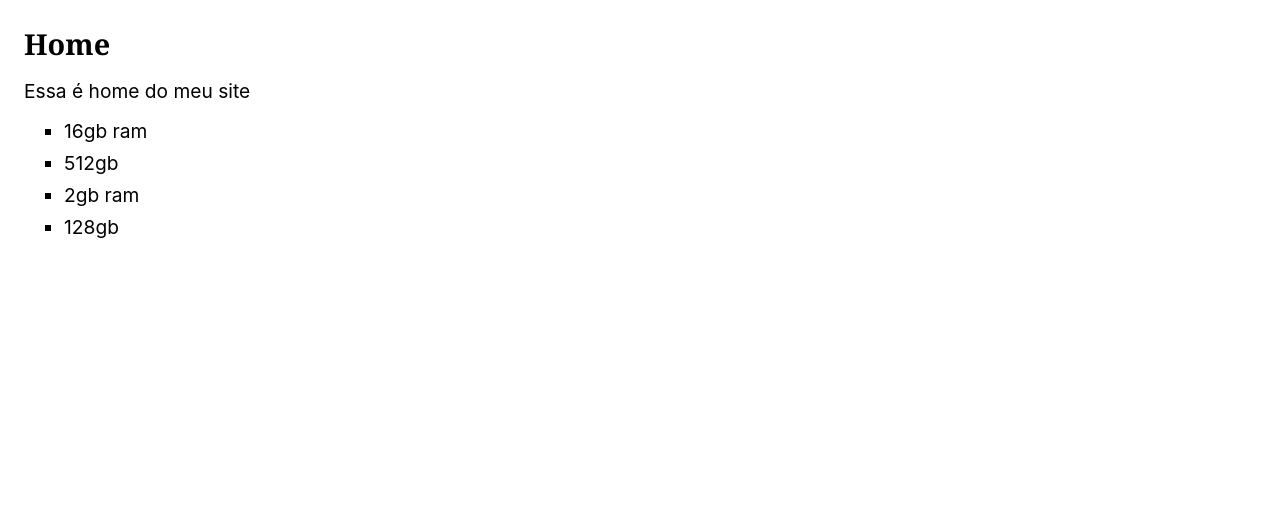
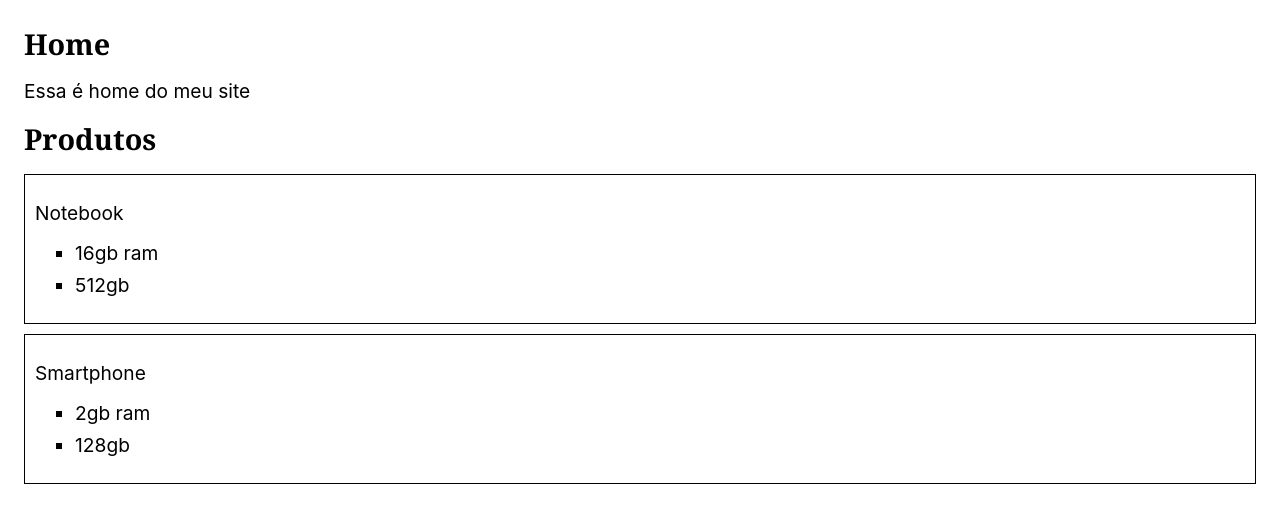
Before and after one commit to iagobalbino/origamid-react, a React (Create React App) app: page / in a window 1280 px wide. Shown: the top 522 px of the page. Built offline with nearby package versions, Linux system fonts and the light colour scheme.

Commit message:
Produtos.js finalizado

```diff
--- a/src/0212-desafios-componentes/Produtos.js
+++ b/src/0212-desafios-componentes/Produtos.js
@@ -6,12 +6,17 @@ const produtos = [
 ];
 
 const Produtos = () => {
+
   return (
     <div>
-      <p>{produtos.nome}</p>
-      <ul>
-        {produtos.map((produto) => produto.propriedades.map((propriedade) => <li>{propriedade}</li>))}
-      </ul>
+      <h2>Produtos</h2>
+      {produtos.map((produto) =>
+        <div style={{ border: 'black solid 1px', marginBottom: '10px', padding: '10px' }}>
+          <p>{produto.nome}</p>
+          <ul>
+            {produto.propriedades.map((props) => <li>{props}</li>)}
+          </ul>
+        </div>)}
     </div>
   );
 };
```
